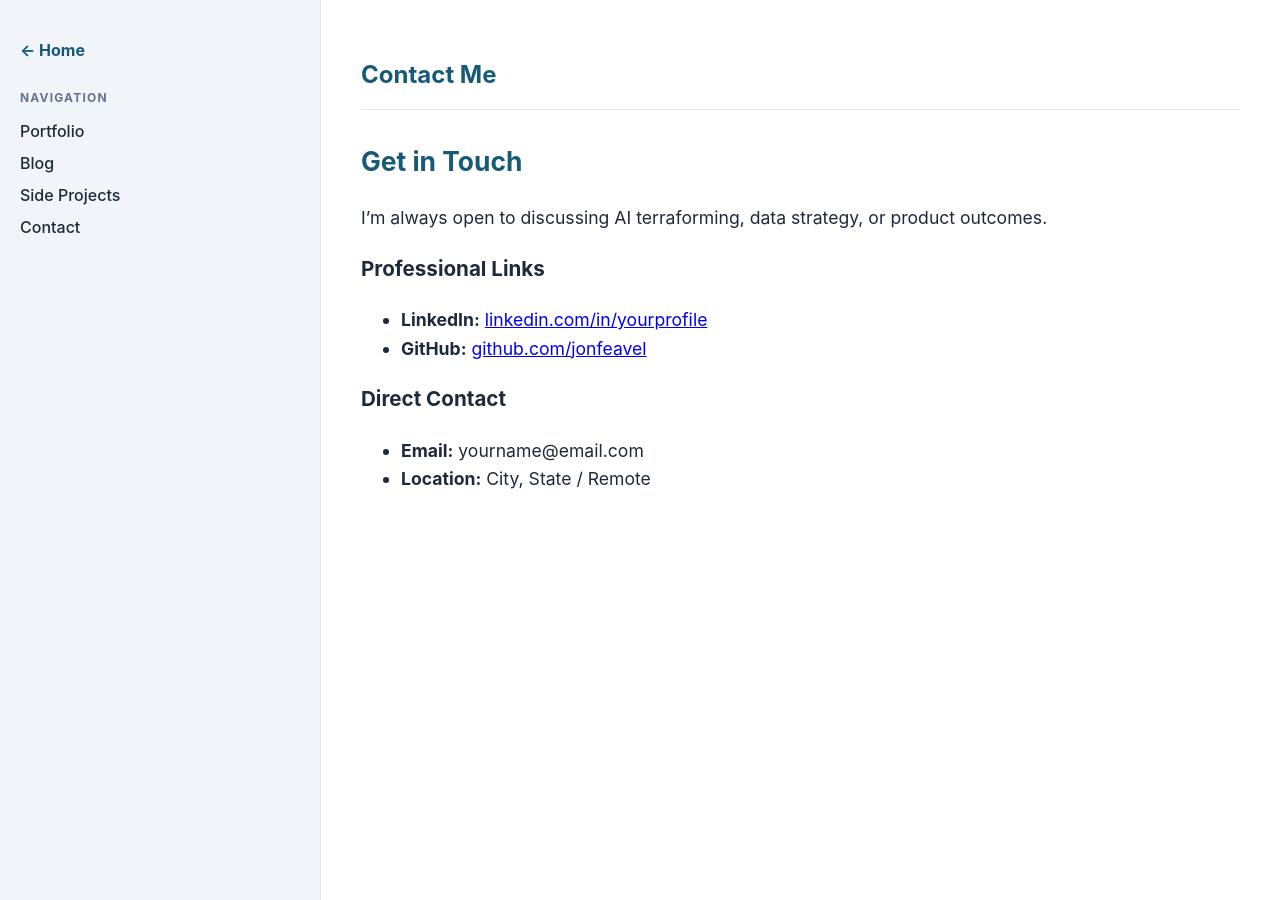
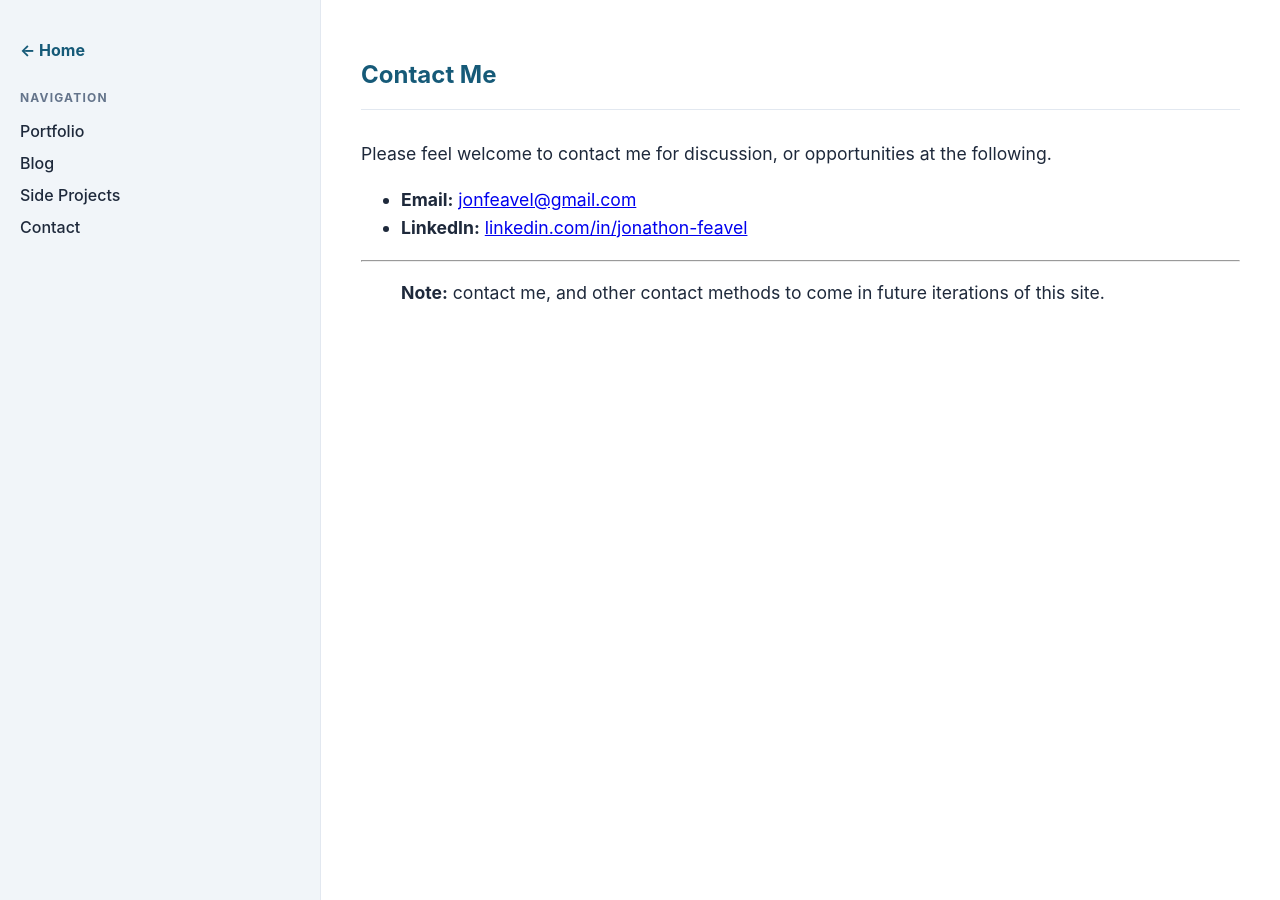
Before and after one commit to jonfeavel/portfolio, a Jekyll site: the page built from contact.md, in a window 1280 px wide and 900 px high. Built offline with Jekyll 4.4.1, drawn with Linux system fonts in a browser that asks for light colours.

Commit message:
Update contact.md

```diff
--- a/contact.md
+++ b/contact.md
@@ -1,15 +1,14 @@
 ---
 layout: default
 title: "Contact Me"
+permalink: /contact/
 ---
 
-# Get in Touch
-I’m always open to discussing AI terraforming, data strategy, or product outcomes.
+Please feel welcome to contact me for discussion, or opportunities at the following.
 
-### Professional Links
-* **LinkedIn:** [linkedin.com/in/yourprofile](https://linkedin.com)
-* **GitHub:** [github.com/jonfeavel](https://github.com/jonfeavel)
+* **Email:** [jonfeavel@gmail.com](mailto:jonfeavel@gmail.com)
+* **LinkedIn:** [linkedin.com/in/jonathon-feavel](https://www.linkedin.com/in/jonathon-feavel)
 
-### Direct Contact
-* **Email:** yourname@email.com
-* **Location:** City, State / Remote
+---
+
+> **Note:** contact me, and other contact methods to come in future iterations of this site.
```
